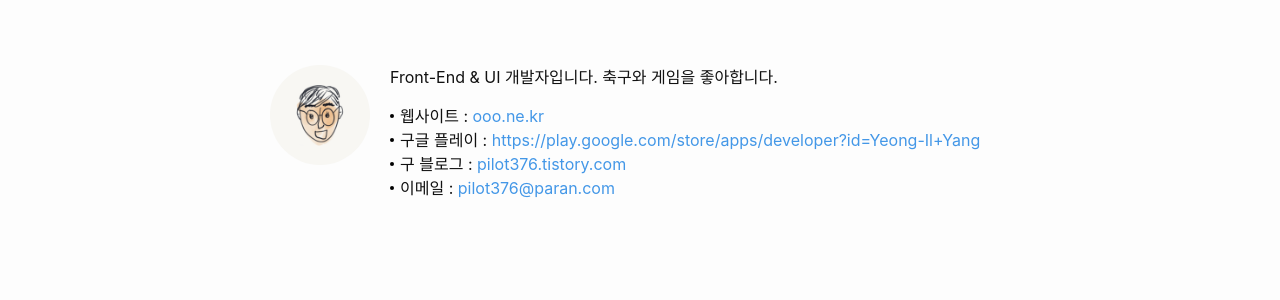
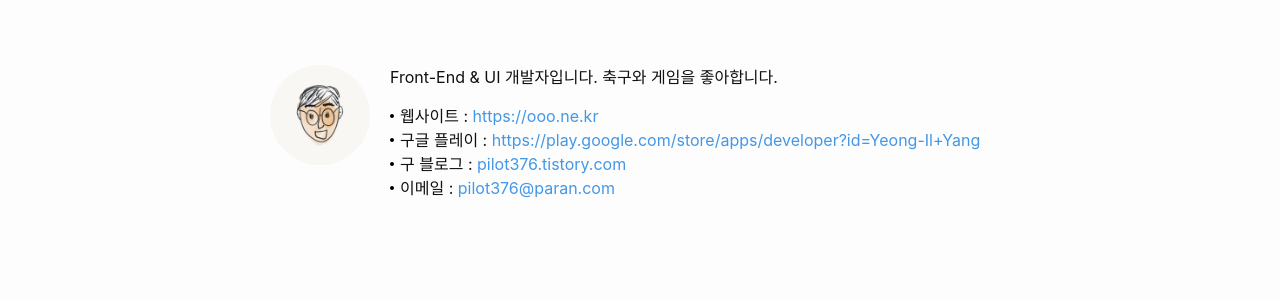
Before and after one commit to pilot376/pilot376.github.io, a Jekyll site: the page built from about.md, in a window 1280 px wide. Shown: the part 135-435 px from the top of the page. Built offline with Jekyll 4.4.1, drawn with Linux system fonts in a browser that asks for light colours; some web fonts are replaced; some of the changed lines change nothing that is shown.

Commit message:
Update about.md

```diff
--- a/about.md
+++ b/about.md
@@ -16,7 +16,7 @@ permalink: /about/
 	<img src="/assets/img/profile.png" alt="프로필 이미지" width="100" height="100">
     <p>Front-End & UI 개발자입니다. 축구와 게임을 좋아합니다.</p>
     <ul>
-        <li>웹사이트 : <a href="https://ooo.ne.kr">ooo.ne.kr</a></li>
+        <li>웹사이트 : <a href="https://ooo.ne.kr">https://ooo.ne.kr</a></li>
 	    <li>구글 플레이 : <a href="https://play.google.com/store/apps/developer?id=Yeong-Il+Yang">https://play.google.com/store/apps/developer?id=Yeong-Il+Yang</a></li>
         <li>구 블로그 : <a href="https://pilot376.tistory.com">pilot376.tistory.com</a></li>
         <li>이메일 : <a href="mailto:pilot376@paran.com">pilot376@paran.com</a></li>
```
